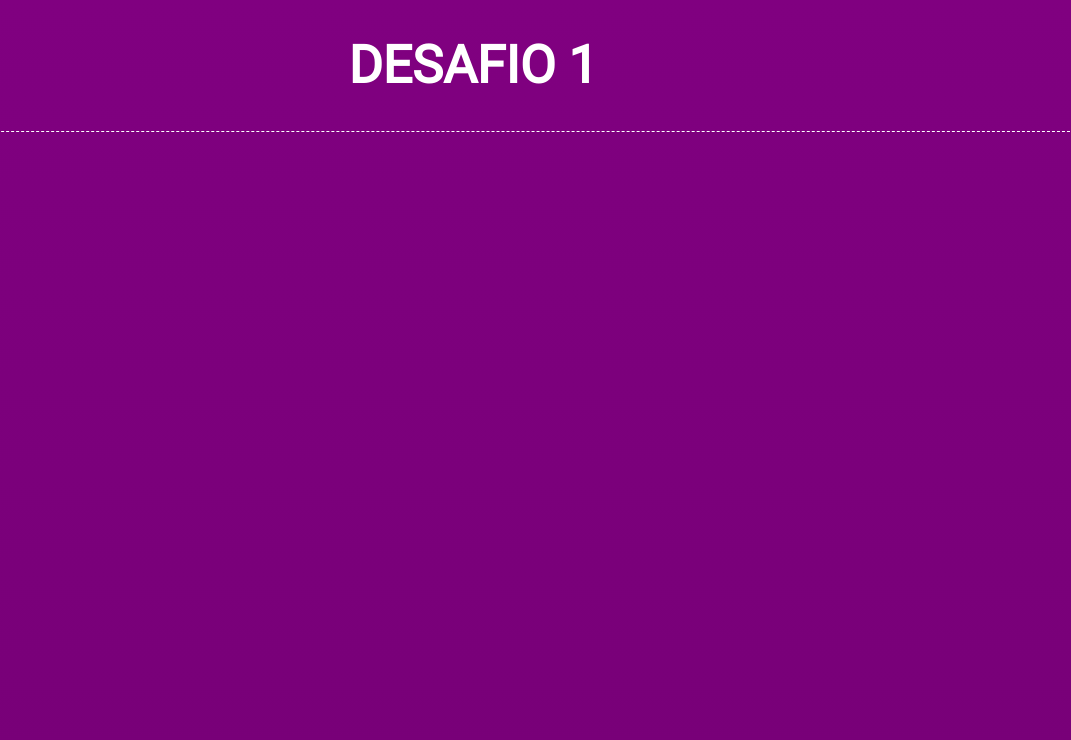
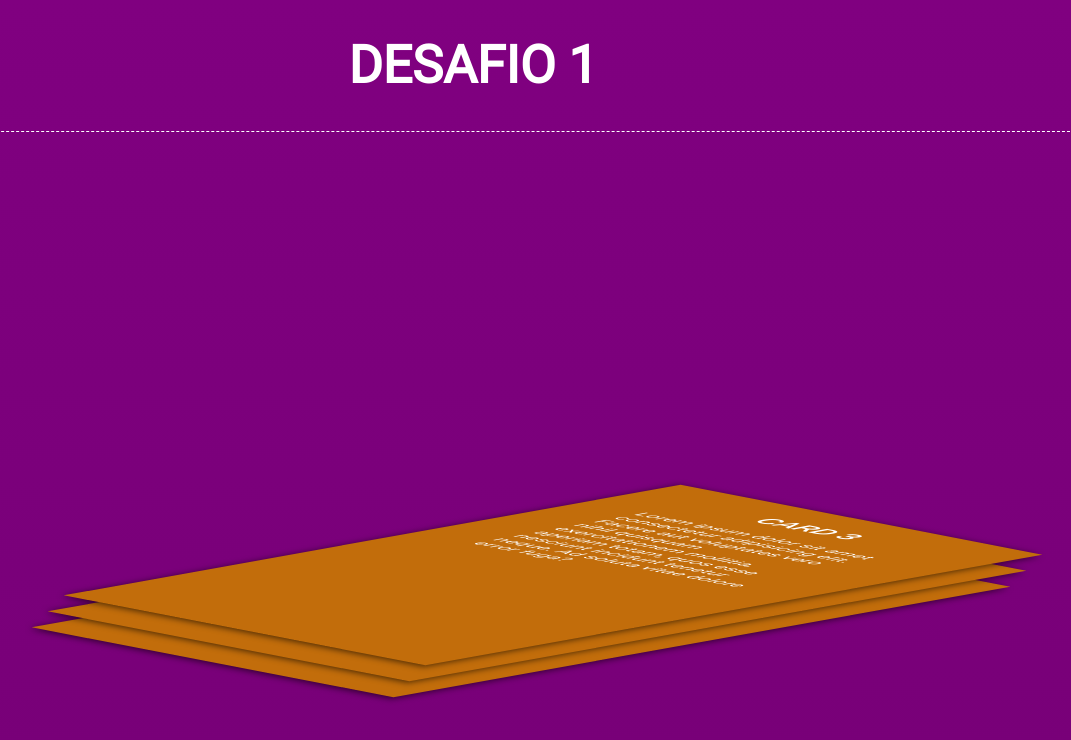
Before and after one commit to RenatoDiGiacomo/Project_CSS, a plain HTML site: page Chalenge_1/index.html in a window 1280 px wide. Shown: the top 740 px of the page, without its empty margins (167-1238 px from the left). Drawn offline with Linux system fonts and the light colour scheme.

Commit message:
90% ready

```diff
--- a/Chalenge_1/css/style.css
+++ b/Chalenge_1/css/style.css
@@ -1,21 +1,82 @@
-@font-face{
+@font-face {
   font-family: Roboto;
   src: url(../fonts/Roboto/Roboto-Regular.ttf);
 }
-body{
+body {
   font-family: Roboto, sans-serif;
   background: linear-gradient(purple, rgb(75, 0, 75)) no-repeat;
   height: 5000px;
-
 }
-body .title{
+body .title {
   display: block;
   text-align: center;
   margin: 0 auto;
-    border-bottom: 1px dashed #fff ;
+  border-bottom: 1px dashed #fff;
 }
-body .title h1{
+body .title h1 {
   font-size: 52px;
   color: #fff;
   text-transform: uppercase;
 }
+/*Boxes*/
+.container {
+  display: flex;
+  margin: 1em 5em;
+}
+.container div {
+  position: relative;
+  margin: 0 2em;
+  padding: 1em 3em;
+  height: 550px;
+  background-color: rgb(194, 109, 11);
+  color: #fff;
+  box-shadow: 2px 4px 6px #0000009d;
+  transform: matrix(1.19, 0.23, -1.06, 0.19, 0, 0);
+  transition: all .5s linear;
+}
+.container div:nth-child(1) {
+  left: 52vh;
+  top: 21vh;
+  transition: all .5s linear;
+}
+.container div:nth-child(2) {
+  left: 8vh;
+  top: 19vh;
+  transition: all .5s linear;
+}
+.container div:nth-child(3) {
+  left: -36vh;
+  top: 17vh;
+  transition: all .5s linear;
+}
+
+.container:hover div {
+  position: relative;
+  margin: 0 2em;
+  padding: 1em 3em;
+  height: 550px;
+  background-color: rgb(194, 109, 11);
+  color: #fff;
+  box-shadow: 2px 4px 6px #0000009d;
+  transform: matrix(1, 0, 0, 1, 0, 0);
+  transition: all .5s linear;
+}
+.container:hover div:nth-child(1),
+.container:hover div:nth-child(2),
+.container:hover div:nth-child(3) {
+  left: initial;
+  top: initial;
+  transition: all 1s linear;
+}
+
+
+
+
+.container div h2,
+.container div p {
+  /* opacity: 0; */
+}
+.container div h2 {
+  text-align: center;
+  text-transform: uppercase;
+}
--- a/Chalenge_1/index.html
+++ b/Chalenge_1/index.html
@@ -1,17 +1,30 @@
 <!DOCTYPE html>
 <html lang="PT-br">
-<head>
-    <meta charset="UTF-8">
-    <meta name="viewport" content="width=device-width, initial-scale=1.0">
+  <head>
+    <meta charset="UTF-8" />
+    <meta name="viewport" content="width=device-width, initial-scale=1.0" />
     <title>Desafio 1</title>
-    <link rel="stylesheet" href="css/style.css">
-</head>
-<body>
+    <link rel="stylesheet" href="css/style.css" />
+  </head>
+  <body>
     <div class="title">
-        <h1>Desafio 1</h1>
+      <h1>Desafio 1</h1>
+    </div>
+    <div class="container">
+      <div>
+          <h2>Card 1</h2>
+          <p>Lorem ipsum dolor sit amet consectetur adipisicing elit. Facere aut voluptates vero nihil quisquam exercitationem mollitia, aperiam totam, quos esse nesciunt incidunt tenetur neque. Ad soluta vitae dolore error fuga?</p>
+      </div>
+      <div>
+          <h2>Card 2</h2>
+          <p>Lorem ipsum dolor sit amet consectetur adipisicing elit. Facere aut voluptates vero nihil quisquam exercitationem mollitia, aperiam totam, quos esse nesciunt incidunt tenetur neque. Ad soluta vitae dolore error fuga?</p>
+      </div>
+      <div>
+          <h2>Card 3</h2>
+          <p>Lorem ipsum dolor sit amet consectetur adipisicing elit. Facere aut voluptates vero nihil quisquam exercitationem mollitia, aperiam totam, quos esse nesciunt incidunt tenetur neque. Ad soluta vitae dolore error fuga?</p>
+      </div>
     </div>
 
-
     <script src="js/script.js"></script>
-</body>
+  </body>
 </html>
```
Lines whose indentation alone changed are shown as unchanged.
